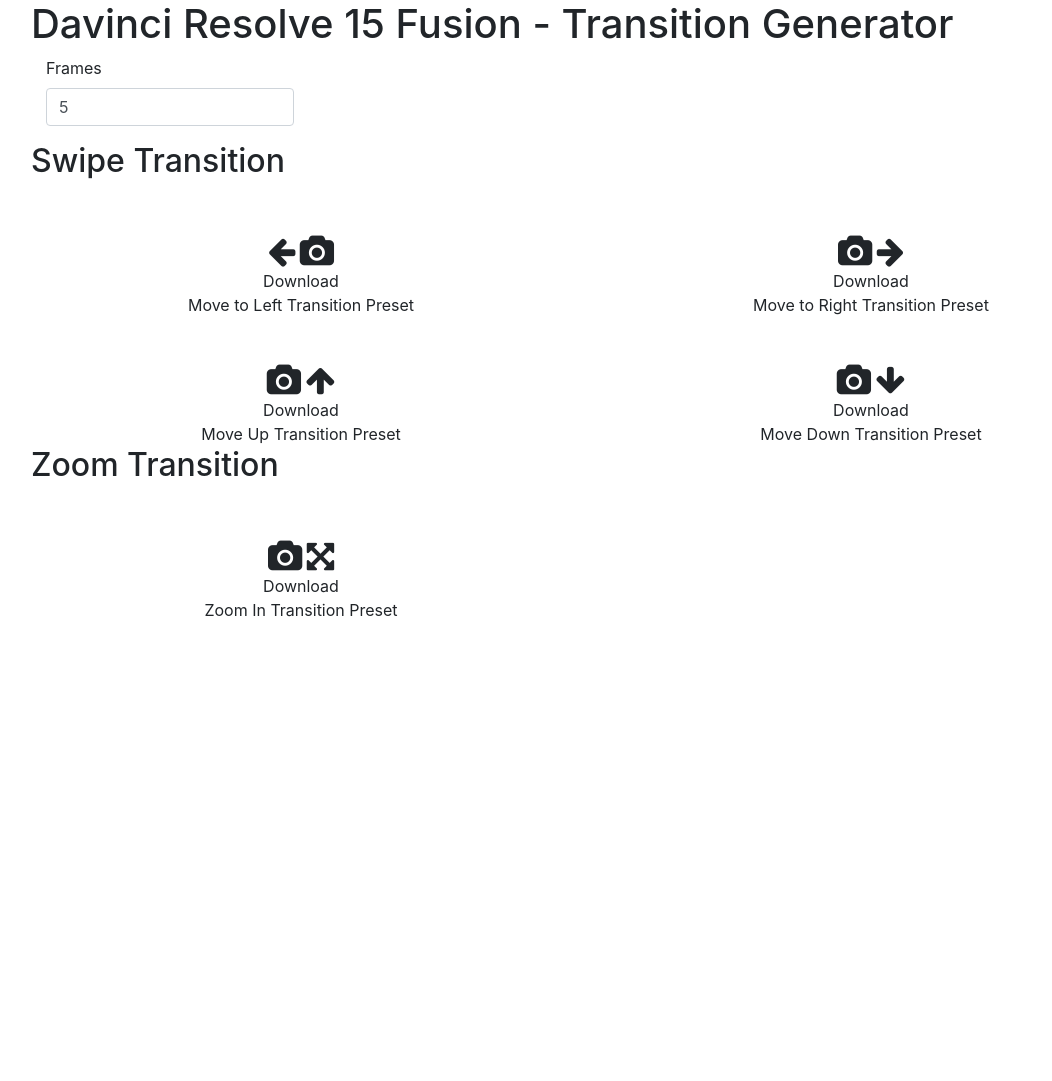
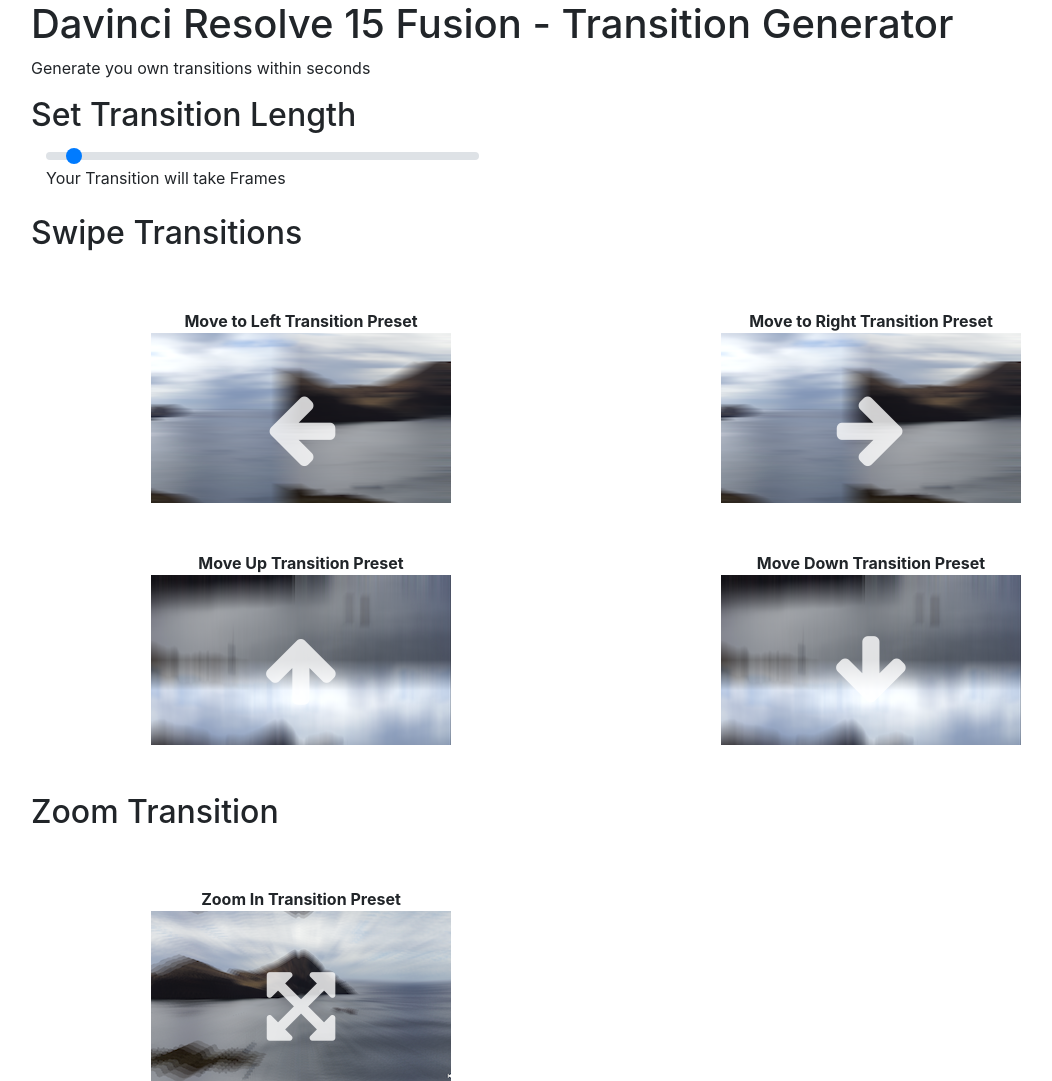
Before and after one commit to xremix/Davinci-Resolve-Transition-Generator, a plain HTML site: page index.html in a window 1280 px wide. Shown: the whole page, without its empty margins (54-1106 px from the left). Before the commit the page ends 800 px from the top, so only its background shows below. Drawn offline with nearby package versions, Linux system fonts and the light colour scheme; no server answers.

Commit message:
little redesign

```diff
--- a/index.html
+++ b/index.html
@@ -2,7 +2,10 @@
 <html lang="en" dir="ltr">
 <head>
   <meta charset="utf-8">
-  <title></title>
+  <title>Transition Generator - for Davinci Resolve</title>
+  <meta name="description" content="Generate Transitions for Davinci Resolve within seconds">
+  <meta name="keywords" content="Davinci,Resolve,Fusion,Atom,Transition,Generator,Swipe,Zoom,Left,Right,Up,Top,In,Out">
+  <meta name="author" content="Toni Hoffmann">
   <link rel="stylesheet" href="https://stackpath.bootstrapcdn.com/bootstrap/4.1.3/css/bootstrap.min.css">
   <script src="https://ajax.googleapis.com/ajax/libs/jquery/3.3.1/jquery.min.js"></script>
   <script src="https://stackpath.bootstrapcdn.com/bootstrap/4.1.3/js/bootstrap.min.js"></script>
@@ -16,50 +19,73 @@
     <div class="row">
       <div class="col-12">
         <h1>Davinci Resolve 15 Fusion - Transition Generator</h1>
+        <p>Generate you own transitions within seconds</p>
+        <h2>Set Transition Length</h2>
         <form>
-          <div class="form-group col-3">
-            <label for="exampleFormControlInput1">Frames</label>
-            <input type="text" name="" id="frames" class="form-control" value="5">
+          <div class="form-group col-lg-5">
+            <input type="range" class="custom-range" id="frames" min="4" max="25" value="5" step="1" />
+            <br/>
+            Your Transition will take <span id="frame-label"></span> <label>Frames</label>
           </div>
         </form>
       </div>
-      <div class="col-12"><h2>Swipe Transition</h2></div>
-      <div class="col-6 text-center download-container mt-5">
+      <div class="col-12"><h2>Swipe Transitions</h2></div>
+
+
+      <div class="col-md-6 text-center download-container mt-5">
+        <b>Move to Left Transition Preset</b>
         <a id="movetoleftlink" class="transition-link" download="movetoleft.setting" data-transition="movetoleft">
-          <i class="fa fa-arrow-left"></i> <i class="fa fa-camera"></i><br/>
-          Download<br/>
-          Move to Left Transition Preset
+          <div class="image-container position-relative" style="height:170px">
+            <img class="align-self-center" src="images/transition-horizontal.png" alt="">
+            <i class="fa fa-arrow-left position-absolute"></i>
+            <div class="image-container-download-text position-absolute mx-auto align-self-center">Download<br/></div>
+          </div>
         </a>
       </div>
-      <div class="col-6 text-center download-container mt-5">
+      <div class="col-md-6 text-center download-container mt-5">
+        <b>Move to Right Transition Preset</b>
         <a id="movetorightlink" class="transition-link" download="movetoright.setting" data-transition="movetoright">
-          <i class="fa fa-camera"></i> <i class="fa fa-arrow-right"></i><br/>
-          Download<br/>
-          Move to Right Transition Preset
+          <div class="image-container position-relative" style="height:170px">
+            <img class="align-self-center" src="images/transition-horizontal.png" alt="">
+            <i class="fa fa-arrow-right position-absolute"></i>
+            <div class="image-container-download-text position-absolute mx-auto align-self-center">Download<br/></div>
+          </div>
         </a>
       </div>
-      <div class="col-6 text-center download-container mt-5">
+      <div class="col-md-6 text-center download-container mt-5">
+        <b>Move Up Transition Preset</b>
         <a id="moveuplink" class="transition-link" download="moveup.setting" data-transition="moveup">
-          <i class="fa fa-camera"></i> <i class="fa fa-arrow-up"></i><br/>
-          Download<br/>
-          Move Up Transition Preset
+          <div class="image-container position-relative" style="height:170px">
+            <img class="align-self-center" src="images/transition-vertical.png" alt="">
+            <i class="fa fa-arrow-up position-absolute"></i>
+            <div class="image-container-download-text position-absolute mx-auto align-self-center">Download<br/></div>
+          </div>
         </a>
       </div>
-      <div class="col-6 text-center download-container mt-5">
+      <div class="col-md-6 text-center download-container mt-5">
+        <b>Move Down Transition Preset</b>
         <a id="movedownlink" class="transition-link" download="movedown.setting" data-transition="movedown">
-          <i class="fa fa-camera"></i> <i class="fa fa-arrow-down"></i><br/>
-          Download<br/>
-          Move Down Transition Preset
+          <div class="image-container position-relative" style="height:170px">
+            <img class="align-self-center" src="images/transition-vertical.png" alt="">
+            <i class="fa fa-arrow-down position-absolute"></i>
+            <div class="image-container-download-text position-absolute mx-auto align-self-center">Download<br/></div>
+          </div>
         </a>
       </div>
-      <div class="col-12"><h2>Zoom Transition</h2></div>
-      <div class="col-6 text-center download-container mt-5">
+
+      <div class="col-12 mt-5"><h2>Zoom Transition</h2></div>
+
+      <div class="col-md-6 text-center download-container mt-5">
+        <b>Zoom In Transition Preset</b>
         <a id="zoominlink" class="transition-link" download="zoomin.setting" data-transition="zoomin">
-          <i class="fa fa-camera"></i> <i class="fa fa-arrows-alt"></i><br/>
-          Download<br/>
-          Zoom In Transition Preset
+          <div class="image-container position-relative" style="height:170px">
+            <img class="align-self-center" src="images/transition-zoom.png" alt="">
+            <i class="fa fa-arrows-alt position-absolute"></i>
+            <div class="image-container-download-text position-absolute mx-auto align-self-center">Download<br/></div>
+          </div>
         </a>
       </div>
+
     </div>
   </div>
 </body>
--- a/scripts/main.js
+++ b/scripts/main.js
@@ -16,10 +16,14 @@ function generateAllScriptLinks() {
 $(document).ready(function() {
   generator.loadPresets(function(){
     generateAllScriptLinks();
+    $('#frame-label').text($("#frames").val());
     $('.download-area').removeClass("blocked");
   });
-
-  $("input").keyup(function(){
+  $('input[type=range]').on('input', function () {
+      $(this).trigger('change');
+  });
+  $("input").change(function(){
+    $('#frame-label').text($("#frames").val());
     $('#frames-output').text($("#frames").val());
     generateAllScriptLinks();
   });
--- a/styles/main.css
+++ b/styles/main.css
@@ -7,9 +7,6 @@ a, a:link, a:visited{
 
 }
 */
-.download-container .fa{
-  font-size:2em;
-}
 
 #preset, #originalpreset{
   display: none;
@@ -22,3 +19,33 @@ a, a:link, a:visited{
    color: black;
    opacity: 0.5;
 }
+
+
+.image-container-download-text{
+  top:65px;
+  left: 0px;
+  right:0px;
+  background-color: rgba(255,255,255,0.8);
+  padding: 20px;
+  opacity: 0;
+  transition: opacity 0.4s;
+}
+.image-container:hover .image-container-download-text{
+  opacity: 1;
+}
+.image-container{
+  overflow: hidden;
+  /* transition: all .4s; */
+}
+.image-container:hover img{
+  /* transform: scale(1.2); */
+}
+
+.image-container .fa{
+
+  top:55px;
+  left: 0px;
+  right:0px;
+  font-size:5em;
+  color: rgba(255,255,255,0.8);
+}
```
Also changed, not shown: images/transition-horizontal.png (added), images/transition-vertical.png (added), images/transition-zoom.png (added).
